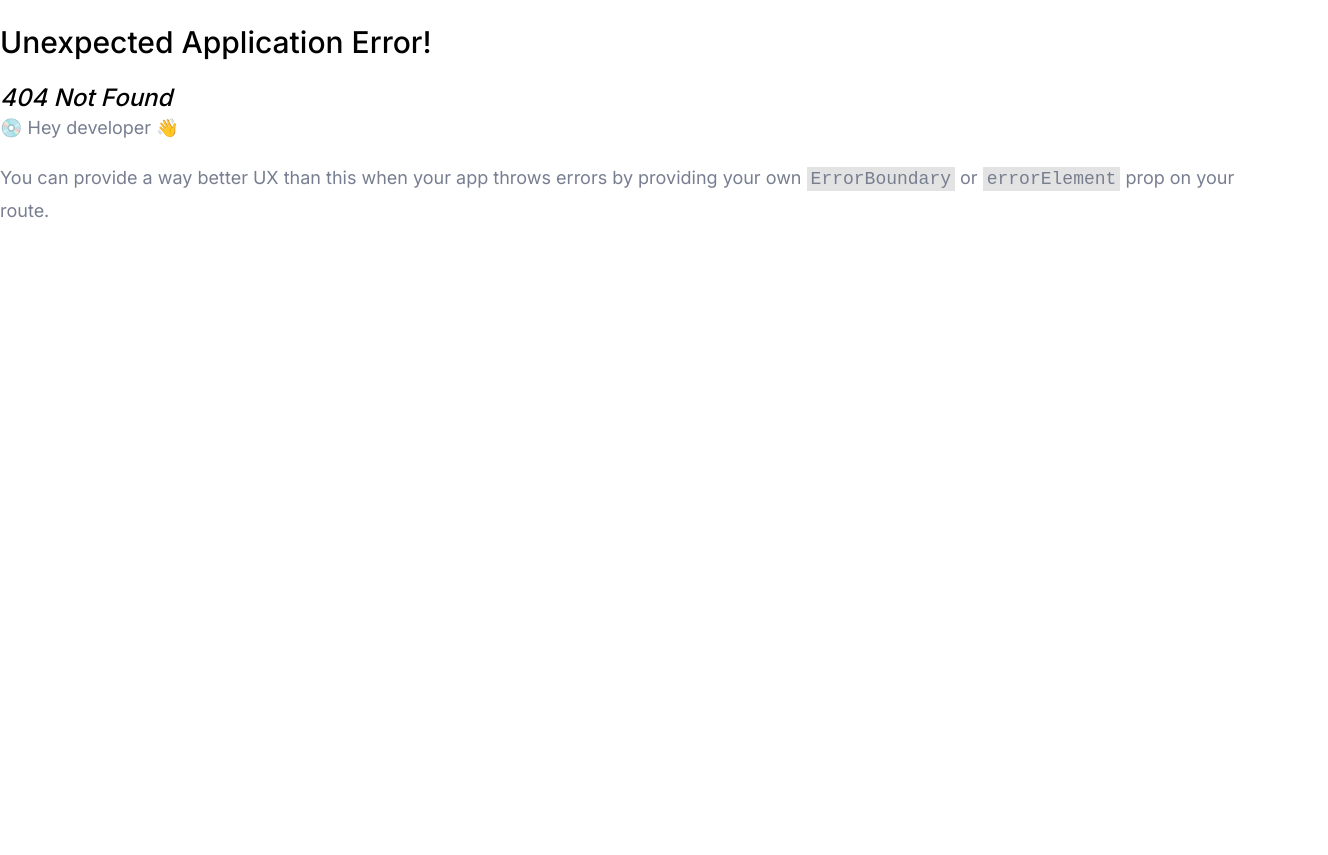
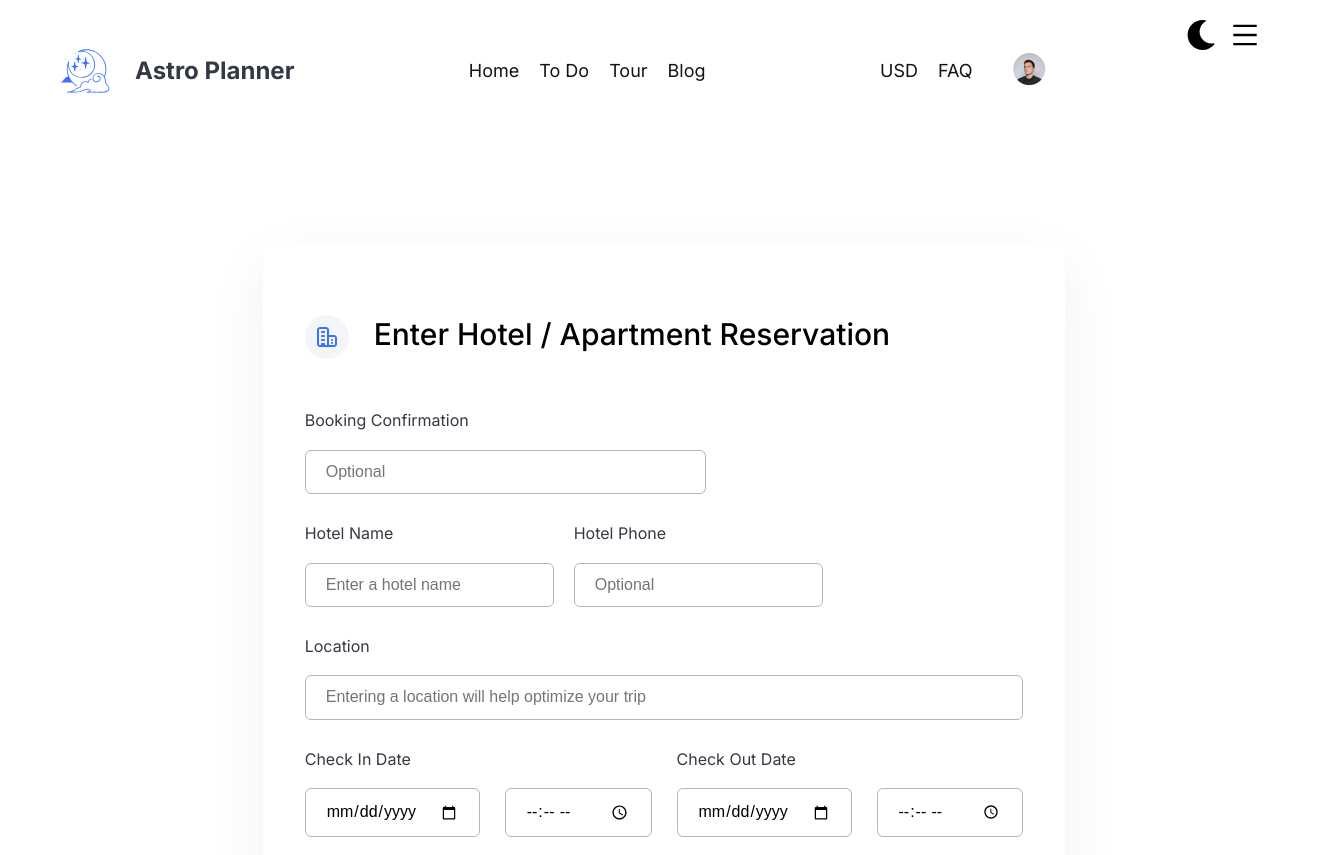
Before and after one commit to ronaldpaek/astro-planner-client, a React (Vite) app: page /hotel in a window 1280 px wide. Before the commit this address had no page. Shown: the top 855 px of the page, 1328 px wide, since content can reach past the window. Before the commit the page ends 800 px from the top, so only its background shows below. Built offline with nearby package versions, Linux system fonts and the light colour scheme.

Commit message:
added hotel form

```diff
--- a/src/App.jsx
+++ b/src/App.jsx
@@ -6,6 +6,7 @@ import Home from '@/pages/Home';
 import Login from '@/components/Login';
 import Register from '@/components/Register';
 import CreateTrip from '@/components/CreateTrip';
+import HotelReservation from '@/components/HotelReservation';
 
 function App() {
   // Create a router configuration
@@ -19,6 +20,7 @@ function App() {
         { path: 'login', element: <Login /> },
         { path: 'register', element: <Register /> },
         { path: 'create-trip', element: <CreateTrip /> },
+        { path: 'hotel', element: <HotelReservation /> },
       ],
     },
   ]);
--- a/src/App.scss
+++ b/src/App.scss
@@ -12,3 +12,4 @@
 @use './partials/two-week-trip-plan';
 @use './partials/air-trav-best-services';
 @use './partials/easy-trip-bookings';
+@use './partials/hotel';
--- a/src/components/EasyTripBooking.jsx
+++ b/src/components/EasyTripBooking.jsx
@@ -6,7 +6,7 @@ import frame from '@/assets/frame.png';
 
 export default function EasyTripBooking() {
   return (
-    <div className="main-container flex ">
+    <section className="easy-trip main-container flex ">
       <div className="left-and-right">
         <div className="left-content">
           <div className="heading-container flex-col">
@@ -58,6 +58,6 @@ export default function EasyTripBooking() {
         </div>
         <img className="frameImg" src={frame} alt="welcome-frame" />
       </div>
-    </div>
+    </section>
   );
 }
--- /dev/null
+++ b/src/components/HotelReservation.jsx
@@ -0,0 +1,80 @@
+import React from 'react';
+import HotelIcon from '@/assets/hotelTwo.svg';
+
+const HotelReservation = () => {
+  return (
+    <section className="hotel-reservation-container">
+      <form className="hotel-confirmation flex-col-start">
+        <div className="hotel-reservation flex">
+          <img src={HotelIcon} alt="hotel icon"></img>
+          <h2 className="hotel-text">Enter Hotel / Apartment Reservation</h2>
+        </div>
+        <label htmlFor="bookingConfirmation">Booking Confirmation</label>
+        <input
+          type="text"
+          id="bookingConfirmation"
+          name="bookingConfirmation"
+          placeholder="Optional"
+        ></input>
+        <div className="hotel-container flex-start">
+          <div className="flex-col-start">
+            <label htmlFor="hotelName">Hotel Name</label>
+            <input
+              type="text"
+              id="hotelName"
+              name="hotelName"
+              placeholder="Enter a hotel name"
+              style={{ textAlign: 'left' }}
+            />
+          </div>
+          <div className="flex-col-start">
+            <label htmlFor="hotelPhone">Hotel Phone</label>
+            <input
+              type="text"
+              id="hotelPhone"
+              name="hotelPhone"
+              placeholder="Optional"
+              style={{ textAlign: 'left' }}
+            />
+          </div>
+        </div>
+        <label htmlFor="location">Location</label>
+        <input
+          type="text"
+          id="location"
+          name="location"
+          placeholder="Entering a location will help optimize your trip"
+        />
+        <div className="flex">
+          <div className="checkinDate-container flex-col-start">
+            <label htmlFor="checkInDate">Check In Date</label>
+            <div className="flex">
+              <input type="date" id="checkInDate" name="checkInDate"></input>
+              <div className="flex-col">
+                <input type="time" id="checkInTime" name="checkInTime"></input>
+              </div>
+            </div>
+          </div>
+          <div className="checkOutDate-container flex-col-start">
+            <label htmlFor="checkOutDate">Check Out Date</label>
+            <div className="flex">
+              <input type="date" id="checkOutDate" name="checkOutDate"></input>
+              <div className="flex-col">
+                <input
+                  type="time"
+                  id="checkOutTime"
+                  name="checkOutTime"
+                ></input>
+              </div>
+            </div>
+          </div>
+        </div>
+        <button className="save-button" type="button">
+          Save
+        </button>
+      </form>
+    </section>
+  );
+};
+
+export default HotelReservation;
--- a/src/components/TripPlanning.jsx
+++ b/src/components/TripPlanning.jsx
@@ -7,7 +7,7 @@ import RightArrowIcon from '@/assets/rightArrow.svg';
 
 export default function InnovativeTripPlanning() {
   return (
-    <div className="trip-planning-container">
+    <section className="trip-planning-container">
       <div className="trip-planning-content">
         <h2 className="trip-planning-title">Innovative Trip Planning</h2>
         <p className="trip-planning-description">
@@ -64,6 +64,6 @@ export default function InnovativeTripPlanning() {
           </Link>
         </div>
       </div>
-    </div>
+    </section>
   );
 }
--- a/src/partials/_dark-mode.scss
+++ b/src/partials/_dark-mode.scss
@@ -9,7 +9,10 @@
     color: #fff;
   }
   a,
-  label {
+  label,
+  h2,
+  h3,
+  li {
     color: #fff;
     text-decoration: none;
   }
@@ -36,11 +39,13 @@
     background: v.$color-gray-1;
     box-shadow: 0px 20px 60px -6px rgba(40, 40, 40, 0.08);
   }
-  footer {
+  footer,
+  section {
     background-color: v.$primary-black;
   }
 
-  .create-trip-form {
+  .create-trip-form,
+  .hotel-confirmation {
     border-radius: 20px;
     border: 0.5px solid v.$color-gray-2;
     background: v.$color-gray-1;
--- /dev/null
+++ b/src/partials/_hotel.scss
@@ -0,0 +1,36 @@
+@use './variables' as v;
+@use './mixins' as m;
+
+.hotel-reservation-container {
+  display: flex;
+  padding: 30px 24px;
+  flex-direction: column;
+  justify-content: center;
+  align-items: center;
+  gap: 10px;
+  min-width: 100%;
+  border-radius: 5px;
+  background-color: v.$color-light;
+  margin-bottom: 20px;
+}
+.hotel-confirmation {
+  box-shadow: v.$box-shadow-small;
+  padding: 50px 42px;
+  margin: v.$spacing-large;
+  border-radius: 5px;
+  background-color: v.$color-light;
+  margin-bottom: 20px;
+  border-radius: 12px;
+}
+.hotel-text {
+  margin-bottom: v.$spacing-small;
+}
+#bookingConfirmation {
+  width: 50%;
+}
+.hotel-reservation-container input {
+  margin: 0;
+}
+.save-button {
+  @include m.save-button;
+}
--- a/src/partials/_main-styles.scss
+++ b/src/partials/_main-styles.scss
@@ -118,6 +118,7 @@ button:focus {
   display: flex;
   justify-content: flex-start;
   align-items: center;
+  gap: 20px;
 }
 
 .flex-end {
@@ -129,6 +130,14 @@ button:focus {
   display: flex;
   flex-direction: column;
   align-items: center;
+  gap: 20px;
+}
+
+.flex-col-start {
+  display: flex;
+  flex-direction: column;
+  align-items: flex-start;
+  gap: 20px;
 }
 li {
   list-style-type: none;
--- a/src/partials/_mixins.scss
+++ b/src/partials/_mixins.scss
@@ -42,6 +42,17 @@
   align-items: center;
 }
 
+@mixin save-button {
+  background-color: v.$primary-blue;
+  color: v.$color-light;
+  display: flex;
+  padding: 12px 40px;
+  justify-content: center !important;
+  align-items: center;
+  border-radius: 20px;
+  border: none;
+  gap: 10px;
+}
 // Mixin to handle breakpoints
 @mixin breakpoint($breakpoint) {
   @if $breakpoint == 'small' {
```
Also changed, not shown: src/assets/hotelTwo.svg (added).
